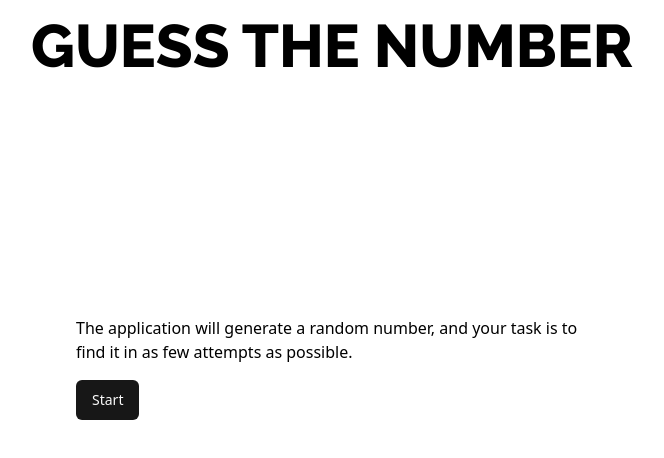
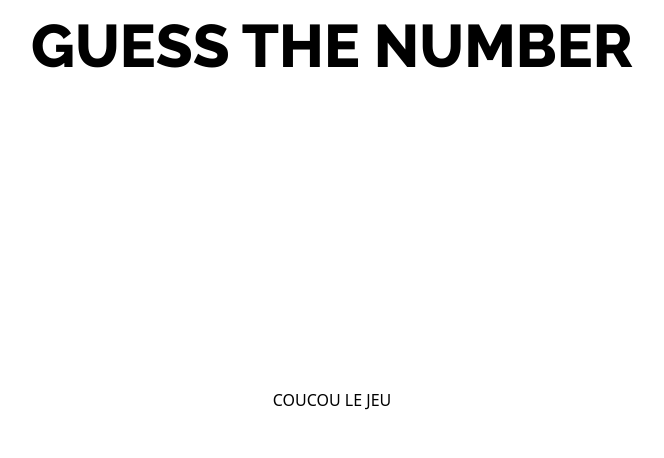
Before and after one commit to dnj855/begin-javascript-guess-the-number-dom, a website built with Vite: page index.html in a window 1280 px wide. Both pictures are taken after a click on the link "Start". Shown: the whole page, without its empty margins (308-972 px from the left). Built offline with nearby package versions, Linux system fonts and the light colour scheme.

Commit message:
Little design enhancement

```diff
--- a/index.html
+++ b/index.html
@@ -6,23 +6,22 @@
     <title>Guess the number</title>
   </head>
   <body>
-    <header class="font-heading uppercase text-6xl text-center pt-4">
+    <header
+      class="font-heading uppercase text-6xl text-center pt-4 absolute left-1/2 transform -translate-x-1/2"
+    >
       Guess the number
     </header>
-    <div class="max-w-lg mx-auto">
-      <div id="start-game" class="mt-60">
+    <div
+      class="max-w-lg m-auto flex flex-col justify-center items-center min-h-screen"
+    >
+      <div id="start-game">
         <p>
           The application will generate a random number, and your task is to
           find it in as few attempts as possible.
         </p>
-        <a
-          href="#"
-          id="start-button"
-          class="inline-flex items-center justify-center rounded-md text-sm font-medium ring-offset-neutral-900 transition-transform focus-visible:outline-none focus-visible:ring-2 focus-visible:ring-neutral-800 focus-visible:ring-offset-2 disabled:pointer-events-none disabled:opacity-50 bg-neutral-900 text-neutral-50 hover:bg-neutral-900/90 h-10 px-4 py-2 mt-4 hover:scale-110"
-          >Start</a
-        >
+        <a href="#" id="start-button" class="btn">Start</a>
       </div>
-      <div id="game" class="hidden"></div>
+      <div id="game" class="hidden">COUCOU LE JEU</div>
     </div>
     <script type="module" src="/main.js"></script>
   </body>
--- a/main.js
+++ b/main.js
@@ -1 +1,22 @@
 import "./style.css";
+
+class Game {
+  constructor() {}
+
+  init() {
+    this.startButton = document.querySelector("#start-button");
+    this.startDiv = document.querySelector("#start-game");
+    this.gameDiv = document.querySelector("#game");
+    this.startSequence();
+  }
+
+  startSequence() {
+    this.startButton?.addEventListener("click", () => {
+      this.startDiv?.classList.toggle("hidden");
+      this.gameDiv?.classList.toggle("hidden");
+    });
+  }
+}
+
+const game = new Game();
+game.init();
--- a/style.css
+++ b/style.css
@@ -11,3 +11,9 @@
     src: url(/fonts/Raleway-VariableFont_wght.ttf);
   }
 }
+
+@layer components {
+  .btn {
+    @apply inline-flex items-center justify-center rounded-md text-sm font-medium transform transition focus-visible:outline-none focus-visible:ring-2 focus-visible:ring-neutral-800 focus-visible:ring-offset-2 disabled:pointer-events-none disabled:opacity-50 bg-neutral-900 text-neutral-50 hover:bg-neutral-500 h-10 px-4 py-2 mt-6 hover:-translate-y-1 active:bg-neutral-900;
+  }
+}
```
